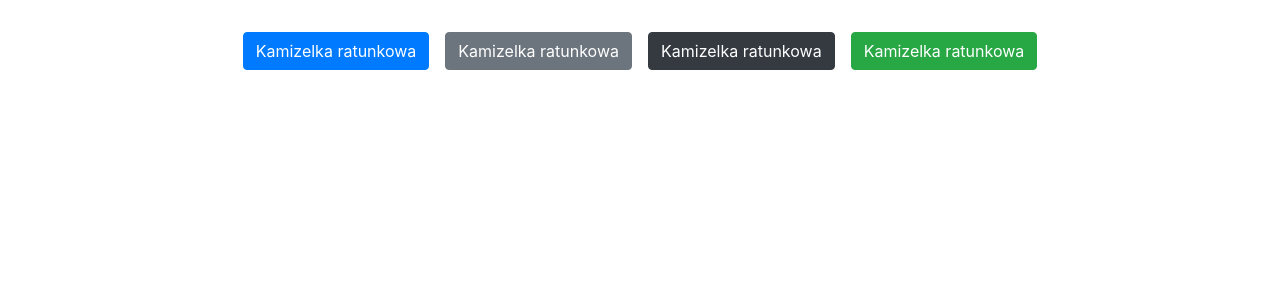
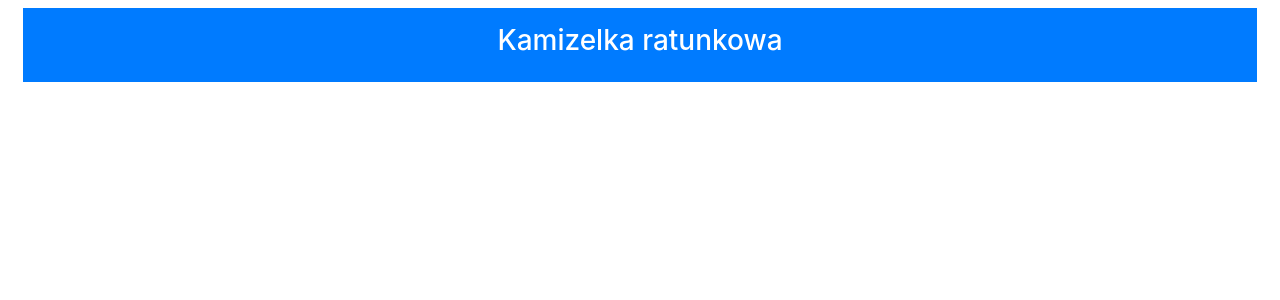
Before and after one commit to marekz/vuejs_simple_example, a Vue app in the folder templatesanddata/: page / in a window 1280 px wide. Shown: the top 300 px of the page. Built offline with nearby package versions, Linux system fonts and the light colour scheme.

Commit message:
Event handler - basic events with method execution

```diff
--- a/templatesanddata/src/App.vue
+++ b/templatesanddata/src/App.vue
@@ -1,10 +1,7 @@
 <template>
   <div class="container-fluid">
-    <div class="text-center p-3 m-2">
-      <h3 class="btn btn-primary m-2" v-on:click="name = $event.type">{{ name }}</h3>
-      <h3 class="btn btn-secondary m-2" v-on:mousedown="name = $event.type">{{ name }}</h3>
-      <h3 class="btn btn-dark m-2" v-on:mousemove="name = $event.type">{{ name }}</h3>
-      <h3 class="btn btn-success m-2" v-on:keydown="name = $event.type">{{ name }}</h3>
+    <div class="bg-primary text-white text-center p-3 m-2">
+      <h3 v-on:click="handleEvent">{{ name }}</h3>
     </div>
   </div>
 </template>
@@ -16,6 +13,11 @@
     return {
         name: "Kamizelka ratunkowa"
     }
+  },
+  methods: {
+    handleEvent($event) {
+      this.name = $event.type;
+    }
   }
 }
 </script>
```
